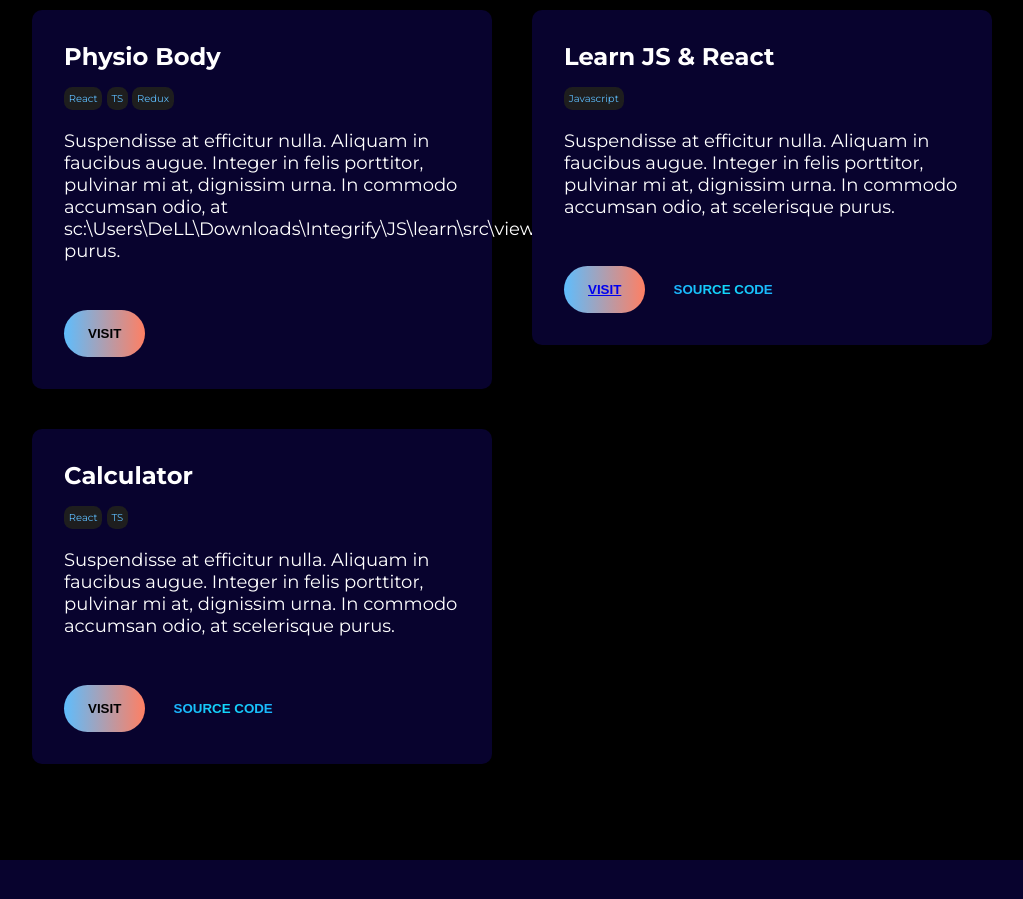
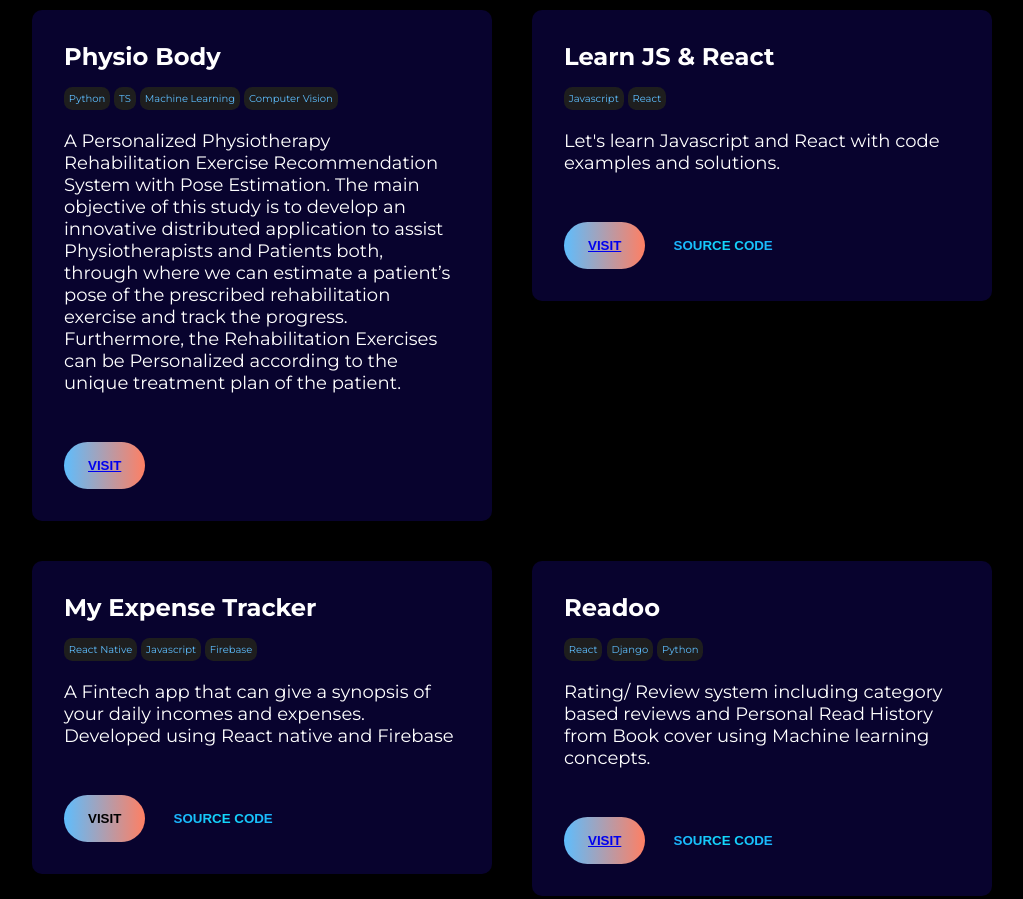
Before and after one commit to shashperera/JavascriptLessons, a plain HTML site: page index.html in a window 1280 px wide. Shown: the part 1140-2039 px from the top of the page, without its empty margins (128-1151 px from the left). Drawn offline with Linux system fonts and the light colour scheme.

Commit message:
Add projects

```diff
--- a/index.html
+++ b/index.html
@@ -65,17 +65,18 @@
         <div class="project">
           <h3 class="title">Physio Body</h3>
           <div class="skills">
-            <span>React</span>
+            <span>Python</span>
             <span>TS</span>
-            <span>Redux</span>
+            <span>Machine Learning</span>
+            <span>Computer Vision</span>
           </div>
           <p class="description">
-            Suspendisse at efficitur nulla. Aliquam in faucibus augue. Integer
-            in felis porttitor, pulvinar mi at, dignissim urna. In commodo
-            accumsan odio, at sc:\Users\DeLL\Downloads\Integrify\JS\learn\src\views\introJS.htmlcelerisque purus.
+            A Personalized Physiotherapy Rehabilitation Exercise Recommendation System with Pose Estimation.
+            The main objective of this study is to develop an innovative distributed application to assist Physiotherapists and Patients both, through where we can estimate a patient’s pose of the prescribed rehabilitation exercise and track the progress.
+            Furthermore, the Rehabilitation Exercises can be Personalized according to the unique treatment plan of the patient.
           </p>
           <div class="actions">
-            <button class="btn btn-primary" onclick="https://github.com/shashperera/PhysioBody">Visit</button>
+            <button class="btn btn-primary"><a href="https://github.com/shashperera/PhysioBody" target="_blank">Visit</a></button>
             <!-- <button class="btn btn-secondary">Source code</button> -->
           </div>
           <script>
@@ -88,31 +89,44 @@
           <h3 class="title">Learn JS & React</h3>
           <div class="skills">
             <span>Javascript</span>
-
+            <span>React</span>
           </div>
           <p class="description">
-            Suspendisse at efficitur nulla. Aliquam in faucibus augue. Integer
-            in felis porttitor, pulvinar mi at, dignissim urna. In commodo
-            accumsan odio, at scelerisque purus.
+            Let's learn Javascript and React with code examples and solutions.
           </p>
           <div class="actions">
-            <button class="btn btn-primary" ><a href="./introJS.html" target="_blank">Visit</a></button>
+            <button class="btn btn-primary" ><a href="https://github.com/shashperera/LearnJSandReact" target="_blank">Visit</a></button>
             <button class="btn btn-secondary">Source code</button>
           </div>
         </div>
         <div class="project">
-          <h3 class="title">Calculator</h3>
+          <h3 class="title">My Expense Tracker</h3>
           <div class="skills">
-            <span>React</span>
-            <span>TS</span>
+            <span>React Native</span>
+            <span>Javascript</span>
+            <span>Firebase</span>
           </div>
           <p class="description">
-            Suspendisse at efficitur nulla. Aliquam in faucibus augue. Integer
-            in felis porttitor, pulvinar mi at, dignissim urna. In commodo
-            accumsan odio, at scelerisque purus.
+            A Fintech app that can give a synopsis of your daily incomes and expenses.
+            Developed using React native and Firebase
           </p>
           <div class="actions">
             <button class="btn btn-primary">Visit</button>
+            <button class="btn btn-secondary">Source code</button>
+          </div>
+        </div>
+        <div class="project">
+          <h3 class="title">Readoo</h3>
+          <div class="skills">
+            <span>React</span>
+            <span>Django</span>
+            <span>Python</span>
+          </div>
+          <p class="description">
+            Rating/ Review system including category based reviews and Personal Read History from Book cover using Machine learning concepts.
+          </p>
+          <div class="actions">
+            <button class="btn btn-primary"><a href="https://github.com/shashperera/Readoo">Visit</a></button>
             <button class="btn btn-secondary">Source code</button>
           </div>
         </div>
```
Also changed, not shown: introJS.html (+2 -2 lines).
